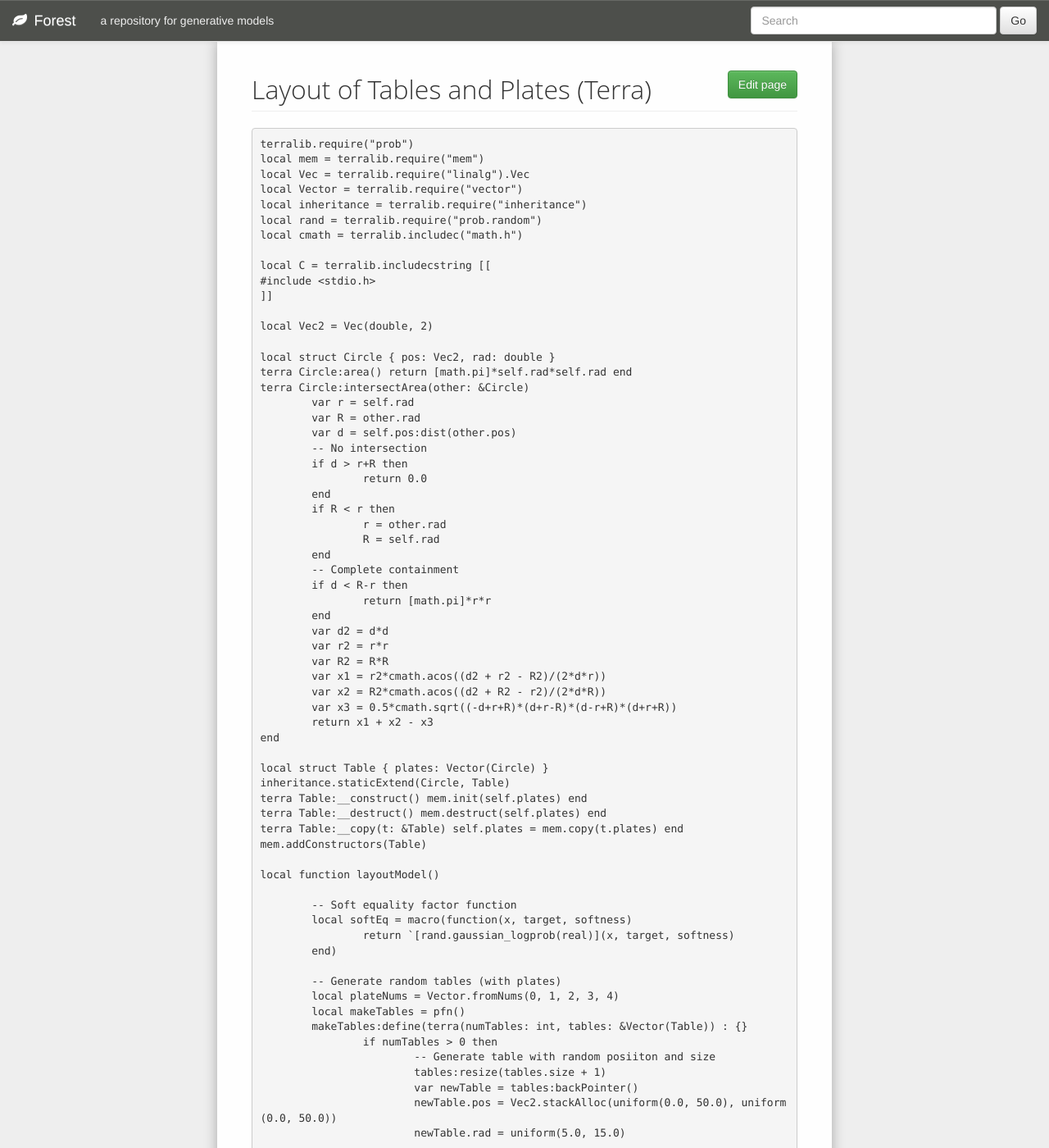
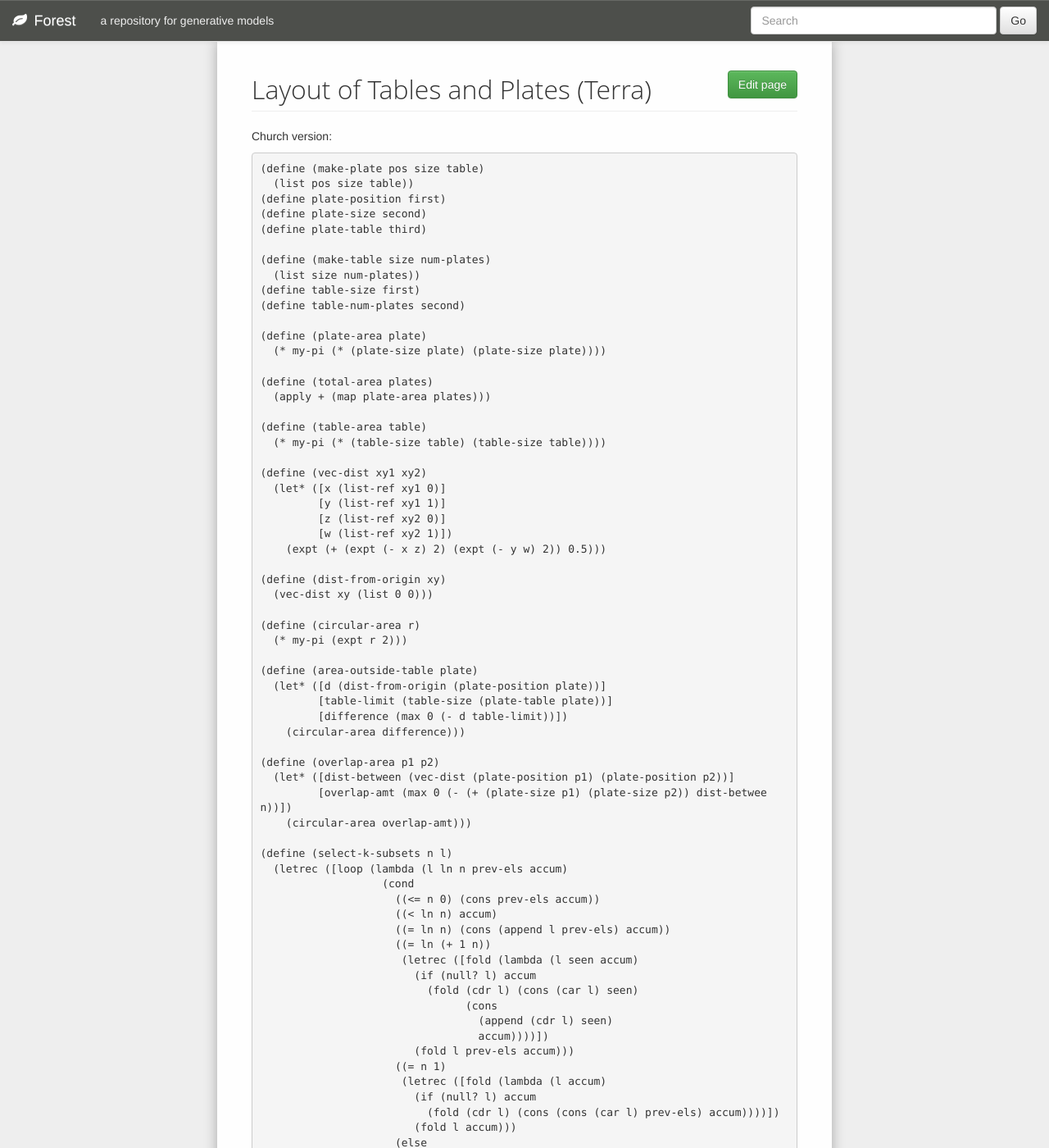
Before and after one commit to forestdb/forestdb.org, a Jekyll site: the page built from models/layout.md, in a window 1280 px wide and 1400 px high. Shown: the whole window at 82% size. Built offline with Jekyll 4.4.1, drawn with Linux system fonts in a browser that asks for light colours; nearby versions of some CDN libraries; some of the changed text lies outside the part shown.

Commit message:
Update layout.md

```diff
--- a/models/layout.md
+++ b/models/layout.md
@@ -6,6 +6,110 @@ model-category: Miscellaneous
 model-tags: layout, constraints
 model-language: terra
 ---
+
+Church version:
+
+    (define (make-plate pos size table)
+      (list pos size table))
+    (define plate-position first)
+    (define plate-size second)
+    (define plate-table third)
+
+    (define (make-table size num-plates)
+      (list size num-plates))
+    (define table-size first)
+    (define table-num-plates second)
+
+    (define (plate-area plate)
+      (* my-pi (* (plate-size plate) (plate-size plate))))
+
+    (define (total-area plates)
+      (apply + (map plate-area plates)))
+
+    (define (table-area table)
+      (* my-pi (* (table-size table) (table-size table))))
+
+    (define (vec-dist xy1 xy2)
+      (let* ([x (list-ref xy1 0)]
+             [y (list-ref xy1 1)]
+             [z (list-ref xy2 0)]
+             [w (list-ref xy2 1)])
+        (expt (+ (expt (- x z) 2) (expt (- y w) 2)) 0.5)))
+
+    (define (dist-from-origin xy)
+      (vec-dist xy (list 0 0)))
+
+    (define (circular-area r)
+      (* my-pi (expt r 2)))
+
+    (define (area-outside-table plate)
+      (let* ([d (dist-from-origin (plate-position plate))]
+             [table-limit (table-size (plate-table plate))]
+             [difference (max 0 (- d table-limit))])
+        (circular-area difference)))
+
+    (define (overlap-area p1 p2)
+      (let* ([dist-between (vec-dist (plate-position p1) (plate-position p2))]
+             [overlap-amt (max 0 (- (+ (plate-size p1) (plate-size p2)) dist-between))])
+        (circular-area overlap-amt)))
+
+    (define (select-k-subsets n l)
+      (letrec ([loop (lambda (l ln n prev-els accum)
+                       (cond
+                         ((<= n 0) (cons prev-els accum))
+                         ((< ln n) accum)
+                         ((= ln n) (cons (append l prev-els) accum))
+                         ((= ln (+ 1 n))
+                          (letrec ([fold (lambda (l seen accum)
+                            (if (null? l) accum
+                              (fold (cdr l) (cons (car l) seen)
+                                    (cons
+                                      (append (cdr l) seen)
+                                      accum))))])
+                            (fold l prev-els accum)))
+                         ((= n 1)
+                          (letrec ([fold (lambda (l accum)
+                            (if (null? l) accum
+                              (fold (cdr l) (cons (cons (car l) prev-els) accum))))])
+                            (fold l accum)))
+                         (else
+                           (loop (cdr l) (- ln 1) n prev-els
+                                 (loop (cdr l) (- ln 1) (- n 1) (cons (car l) prev-els) accum)))))])
+        (loop l (length l) n '() '())))
+
+    (define (pairs xs) (select-k-subsets 2 xs))
+
+    (define (randint low high)
+      (+ low (sample-integer (- high low))))
+
+    (define (sample-table)
+      (let* ([num-plates (randint 1 10)]
+             [table-size (uniform 15 25)])
+        (make-table table-size num-plates)))
+
+    (define (sample-plate table)
+      (let* ([posx (uniform -10 10)]
+             [posy (uniform -10 10)]
+             [plate-size (uniform 0.1 2.0)])
+        (make-plate (list posx posy) plate-size table)))
+
+    (define (tables-and-plates)
+      (let* ([table (sample-table)]
+             [plates (map (lambda (i) (sample-plate table)) (iota (table-num-plates table)))]
+             [occupy-area (softeq 0.7 (/ (total-area plates) (table-area table)))]
+             [inside (map (lambda (p) (softeq 0.0 (area-outside-table p))) plates)]
+             [non-overlap (map (lambda (pq) (softeq 0.0 (overlap-area (first pq) (second pq)))) (pairs plates))])
+        (list (apply + (list occupy-area (apply + inside) (apply + non-overlap))) table plates)))
+
+    (for-each display
+              (mh-query 100 100
+                        (define asn (tables-and-plates))
+                        (list 'score (car asn) 'num-plates (table-num-plates (cadr asn)))
+                        true))
+
+
+
+Terra version:
 
     terralib.require("prob")
     local mem = terralib.require("mem")
```
Also changed, not shown: other parts of models/layout.md (+1 -0 lines).
